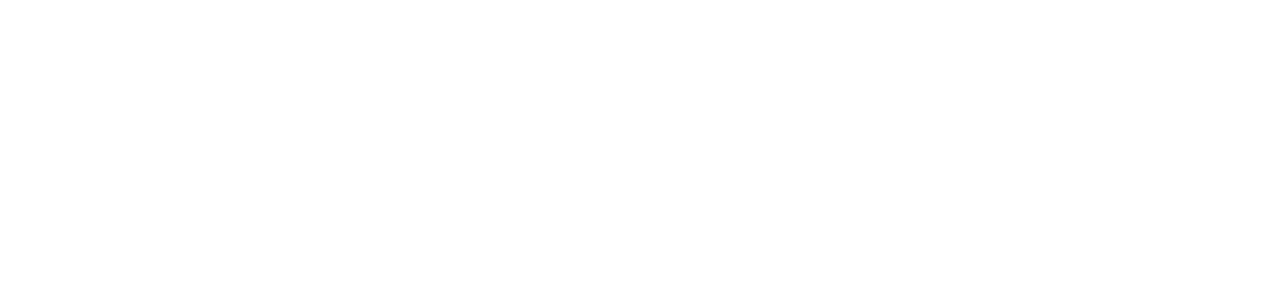
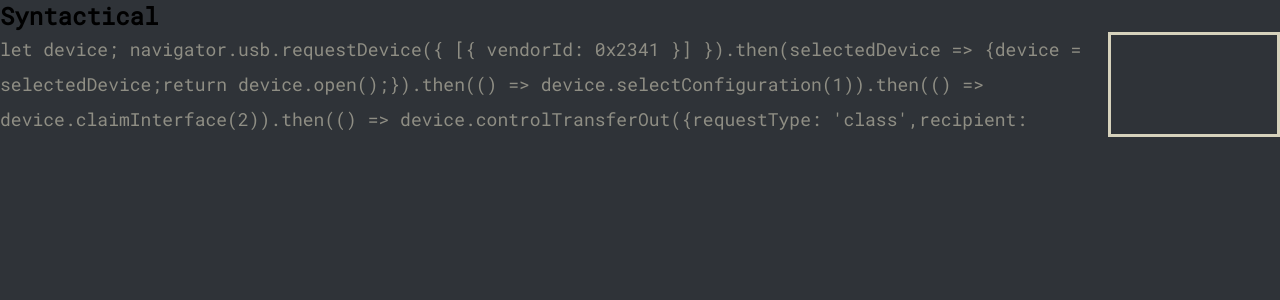
Before and after one commit to ScottZembsch/syntactical, a React (Create React App) app: page / in a window 1280 px wide. Shown: the top 300 px of the page. Built offline with nearby package versions, Linux system fonts and the light colour scheme.

Commit message:
some working logic

```diff
--- a/package.json
+++ b/package.json
@@ -3,12 +3,16 @@
   "version": "0.1.0",
   "private": true,
   "dependencies": {
+    "@babel/core": "^7.23.3",
     "@testing-library/jest-dom": "^5.17.0",
     "@testing-library/react": "^13.4.0",
     "@testing-library/user-event": "^13.5.0",
+    "jotai": "^2.6.0",
+    "nodemon": "^3.0.1",
     "react": "^18.2.0",
     "react-dom": "^18.2.0",
     "react-scripts": "5.0.1",
+    "sass": "^1.69.5",
     "web-vitals": "^2.1.4"
   },
   "scripts": {
--- a/public/index.html
+++ b/public/index.html
@@ -6,6 +6,9 @@
     <meta name="viewport" content="width=device-width, initial-scale=1" />
     <meta name="theme-color" content="#000000" />
     <link rel="manifest" href="%PUBLIC_URL%/manifest.json" />
+    <link rel="preconnect" href="https://fonts.googleapis.com">
+    <link rel="preconnect" href="https://fonts.gstatic.com" crossorigin>
+    <link href="https://fonts.googleapis.com/css2?family=Roboto+Mono&display=swap" rel="stylesheet">
     <title>Syntactical</title>
   </head>
   <body>
--- a/src/App.js
+++ b/src/App.js
@@ -1,9 +1,12 @@
-import './App.css';
+import './Styles/app.scss';
+import PromptBox from './components/PromptBox';
+import Header from './components/Header';
 
 function App() {
   return (
     <div className="App">
-
+      <Header />
+      <PromptBox />
     </div>
   );
 }
--- /dev/null
+++ b/src/Styles/app.scss
@@ -0,0 +1,11 @@
+$bg-color: #2f3338;
+$main-color: #d6d2bc;
+$sub-color: #8f8e84;
+$text-color: #d6d2bc;
+$error-color: #ff4a59;
+$caret-color: #e2b714;
+
+
+* {
+  background-color: $bg-color;
+}
--- /dev/null
+++ b/src/Styles/header.scss
@@ -0,0 +1,6 @@
+$bg-color: #2f3338;
+$main-color: #d6d2bc;
+$sub-color: #8f8e84;
+$text-color: #d6d2bc;
+$error-color: #ff4a59;
+$caret-color: #e2b714;
--- /dev/null
+++ b/src/Styles/promptbox.scss
@@ -0,0 +1,50 @@
+$bg-color: #2f3338;
+$main-color: #d6d2bc;
+$sub-color: #8f8e84;
+$text-color: #d6d2bc;
+$error-color: #ff4a59;
+$caret-color: #e2b714;
+
+.promptbox {
+  display: flex;
+  justify-content: center;
+  line-height: 35px;
+  height: 105px;
+  overflow: hidden;
+}
+
+#code-text {
+  color: $sub-color;
+  font-size: 18px;
+  white-space: pre-wrap;
+  overflow-x: auto;
+  display: inline;
+}
+
+#input-field {
+  color: $text-color;
+  text-align: center;
+  text-decoration: none;
+  border: solid;
+  display: block;
+}
+
+#input-field:focus, input-field:focus{
+  outline: none;
+}
+
+.word{
+  display: inline-block;
+}
+
+.char{
+  display: inline-block;
+}
+
+.correctChar {
+  color: $text-color;
+}
+
+.incorrectChar {
+  color: $error-color;
+}
--- /dev/null
+++ b/src/components/Header.jsx
@@ -0,0 +1,16 @@
+import React from 'react'
+
+function Header() {
+  return (
+    <div>
+      <h2>Syntactical</h2>
+      {/* <ul className='header-list'>
+        <li>Type</li>
+        <li>Account</li>
+      </ul> */}
+
+    </div>
+  )
+}
+
+export default Header
--- /dev/null
+++ b/src/components/PromptBox.jsx
@@ -0,0 +1,81 @@
+import React from 'react'
+import prompts from '../prompts'
+import '../Styles/promptbox.scss';
+import { useState, useRef, useEffect } from 'react';
+
+
+function PromptBox() {
+
+  const promptArr = prompts.javascript2;
+  const prompt = useRef(promptArr);
+
+  const [userInput, setUserInput] = useState('');
+  const [currWordIndex, setCurrWordIndex] = useState(0);
+  const [currCharIndex, setCurrCharIndex] = useState(0);
+  const [correct, setCorrect] = useState(Array(promptArr.length).fill(''));
+
+
+
+  useEffect(() => {
+    if (currWordIndex >= promptArr.length){
+      setCurrCharIndex(0);
+      setCurrWordIndex(0)
+      return alert('game over')
+    }
+  },[currWordIndex, promptArr.length])
+
+
+  // check each char function
+  function processInput(value) {
+    // check to see if the input is correct
+    if (value === promptArr[currWordIndex][currCharIndex]){
+      console.log('correct');
+      const newCorrect = [...correct];
+      newCorrect[currWordIndex] += value;
+      setCorrect(newCorrect);
+      setCurrCharIndex(index => index+1);
+      if (promptArr[currWordIndex].length -1 === currCharIndex){
+      console.log('end word')
+      setCurrWordIndex(index => index+1)
+      setCurrCharIndex(0)
+    }
+    } else {
+      console.log('wrong')
+      }
+      // check if we are finished with all words
+
+  }
+
+  return (
+    <div className='promptbox'>
+      <div id="code-text">
+        {prompt.current.map((word, wordIndex) => (
+          <div className='word' key={wordIndex}>
+            {word.split('').map((char, charIndex) => (
+               <span
+               key={charIndex}
+               className={
+                 correct[wordIndex]?.charAt(charIndex) === char
+                   ? 'correctChar'
+                   : 'char'
+               }
+             >
+               {char}
+             </span>
+            ))}
+          </div>
+        ))}
+      </div>
+
+      <input
+        id='input-field'
+        type="text"
+        value={userInput}
+        placeholder=''
+        onChange={(e) => processInput(e.target.value)}
+      />
+    </div>
+  );
+}
+
+export default PromptBox
--- a/src/index.css
+++ b/src/index.css
@@ -0,0 +1,5 @@
+* {
+  margin: 0;
+  padding: 0;
+  font-family: 'Roboto Mono', monospace;
+}
--- /dev/null
+++ b/src/prompts.js
@@ -0,0 +1,28 @@
+const prompts = {
+javascript: `let device;
+navigator.usb.requestDevice({ filters: [{ vendorId: 0x2341 }] })
+.then(selectedDevice => {
+	device = selectedDevice;
+	return device.open();
+})
+.then(() => device.selectConfiguration(1))
+.then(() => device.claimInterface(2))
+.then(() => device.controlTransferOut({
+	requestType: 'class',
+	recipient: 'interface',
+	request: 0x22,
+	value: 0x01,
+	index: 0x02}))
+.then(() => device.transferIn(5, 64))
+.then(result => {
+	let decoder = new TextDecoder();
+	console.log('Received: ' + decoder.decode(result.data));
+})
+.catch(error => { console.log(error); });`,
+
+javascript2: ['let ', 'device; ', 'navigator.usb.requestDevice({ ', '[{ ', 'vendorId: ', '0x2341 ', '}] ', '})', '.then(selectedDevice ', '=> ', '{device ', '= ', 'selectedDevice;', 'return ', 'device.open();', '})', '.then(() ', '=> ', 'device.selectConfiguration(1))', '.then(() ', '=> ', 'device.claimInterface(2))', '.then(() ', '=> ', 'device.controlTransferOut({', 'requestType: ', "'class',", 'recipient: ', "'interface',", 'request: ', '0x22,', 'value: ', '0x01']
+}
+
+
+
+export default prompts;
```
Also changed, not shown: public/manifest.json, src/App.css (deleted), 1 other file (tests, documents, lock files or other folders).
